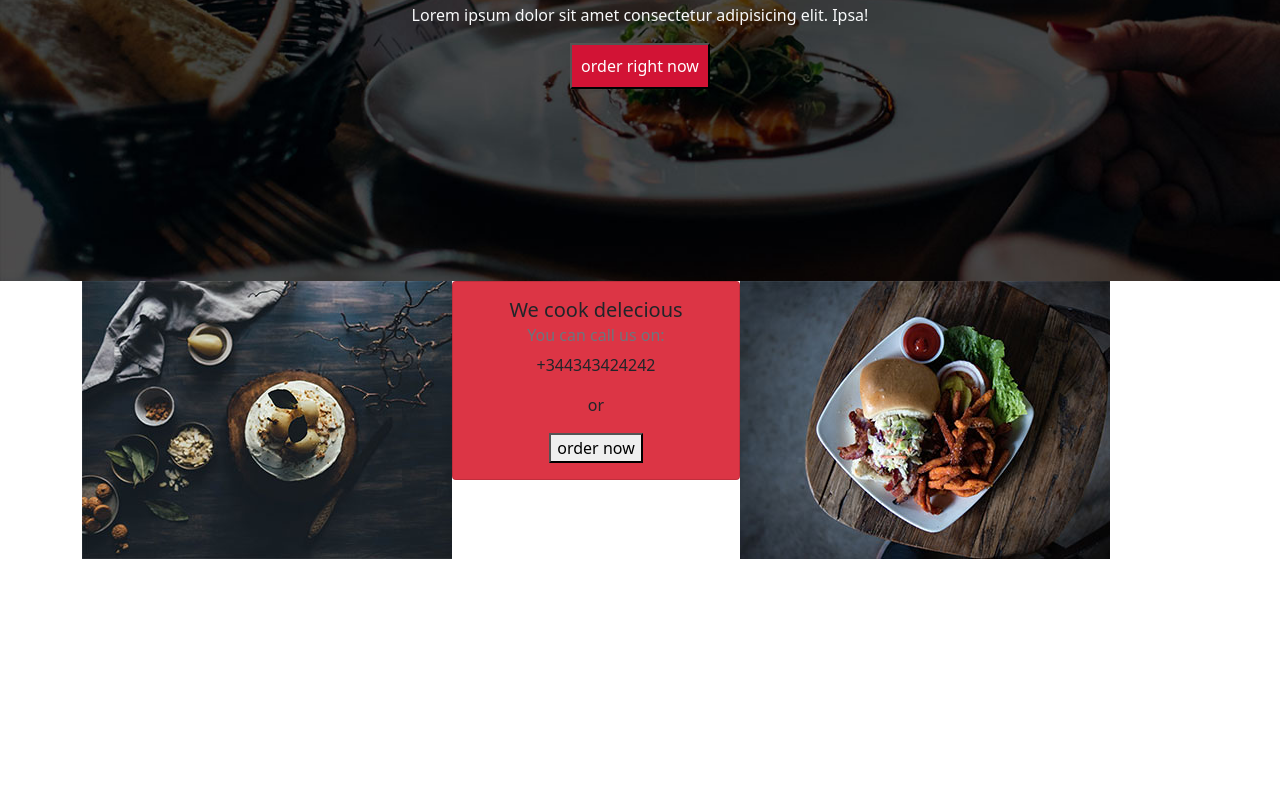
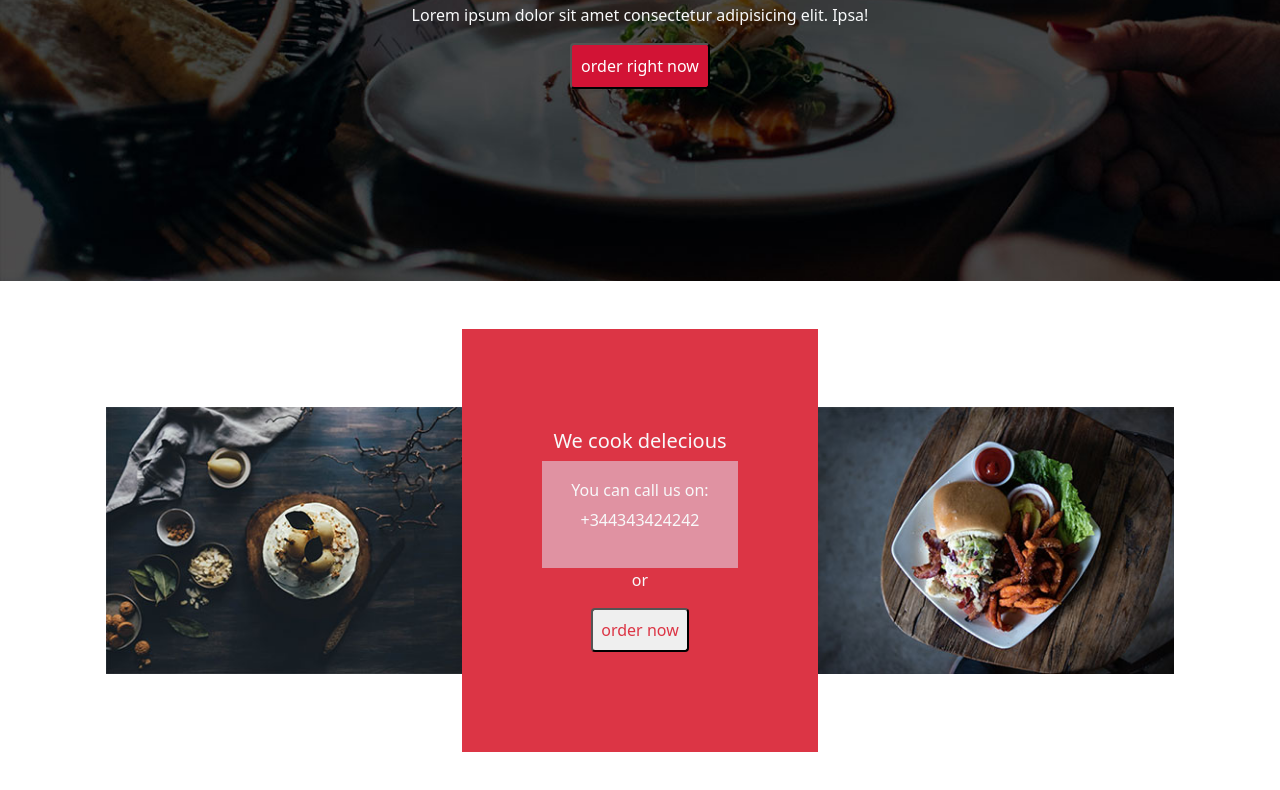
Before and after one commit to hilal193/Victory-sass-bootstrap-css, a website: page index.html in a window 1280 px wide. Shown: the part 414-1204 px from the top of the page. Before the commit the page ends 973 px from the top, so only its background shows below. Drawn offline with nearby package versions, Linux system fonts and the light colour scheme.

Commit message:
section 2 end

```diff
--- a/index.html
+++ b/index.html
@@ -41,31 +41,34 @@
         <p>here you can find delicious food</p>
         <h1>asian restaurant</h1>
         <p>Lorem ipsum dolor sit amet consectetur adipisicing elit. Ipsa!</p>
-        <button class="boutton">order right now</button>
+        <button class="boutton rounded">order right now</button>
     </section>
 
     <section class="image">
-      <div class="container d-flex">
-          <div>
-              <img src="./public/img/cook_01.jpg" alt="a">
+      <div class="container p-5">
+        <div class="row justify-content-center align-items-center text-light">
+              <div class="col-4 p-0">
+                  <img class="img_s2" src="./public/img/cook_01.jpg" alt="a">
+              </div>
+
+              <div class="col-4 bg-danger text-center" style="padding: 100px 80px;"  width="100%">
+                <h5>We cook delecious</h5>
+                <div class="bg">
+                    <h6>You can call us on:</h6>
+                    <p>+344343424242</p>
+                </div>
+                <p>or</p>
+                <button class="text-danger p-2 rounded">order now</button>
+              </div>
+
+          <div class="col-4 p-0">
+              <img class="img_s2" src="./public/img/cook_02.jpg"  alt="a">
           </div>
-
-          <div>
-            <div class="card bg-danger justify-content-center align-items-center" style="width: 18rem;">
-                <div class="card-body text-center">
-                  <h5 class="card-title">We cook delecious</h5>
-                  <h6 class="card-subtitle mb-2 text-muted">You can call us on:</h6>
-                  <p class="card-text">+344343424242</p>
-                  <p class="card-text">or</p>
-                  <button class="">order now</button>
-                </div>
-              </div>
-          </div>
-          <div>
-              <img src="./public/img/cook_02.jpg" alt="a">
-          </div>
+        </div>
       </div>
     </section>
+
+
 
 
 <!-- script -->
--- /dev/null
+++ b/src/scss/modules/_section2.scss
@@ -0,0 +1,6 @@
+.img_s2{
+    width: 100%;
+}.bg{
+    background-color: #e092a2;
+    padding: 20px;
+}
--- a/src/scss/modules/_style.scss
+++ b/src/scss/modules/_style.scss
@@ -1,3 +1,4 @@
 @import "./header";
 @import "./footer";
 @import "./section1";
+@import "./section2";
```
Also changed, not shown: public/css/app.css, 1 other file.
